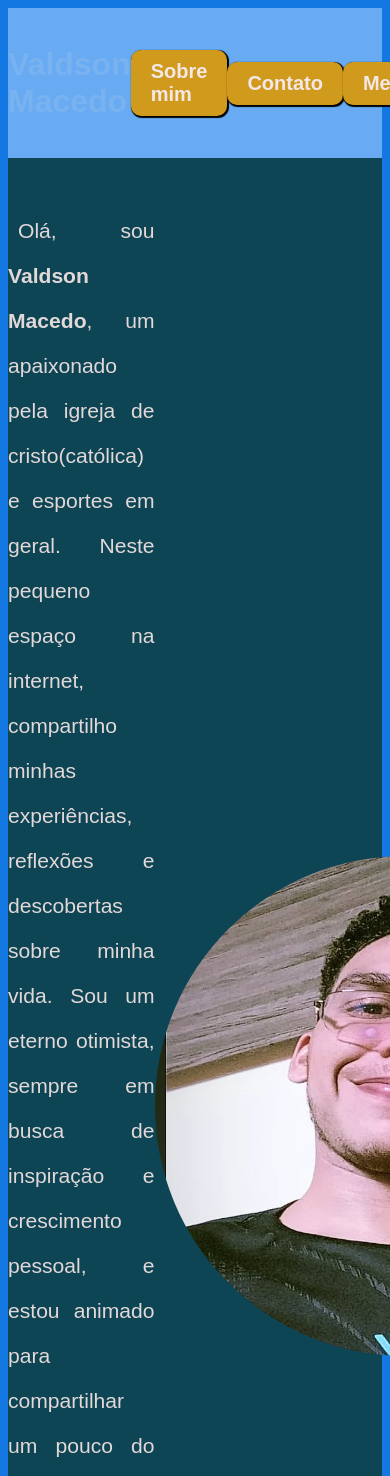
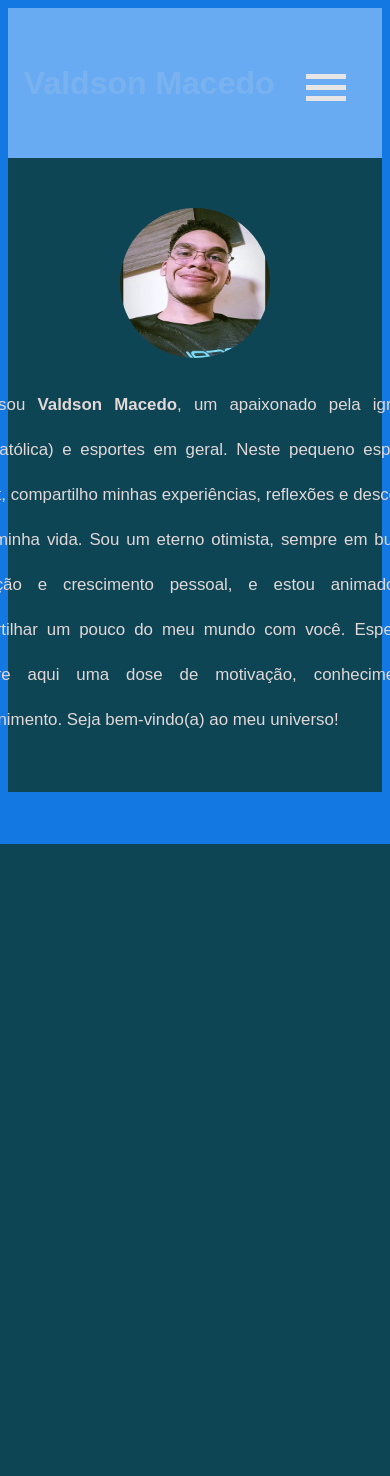
Before and after one commit to ValdsonSilva/Blog_para_estudo, a Django app: page / in a window 390 px wide; the page is wider, and only the part inside the window is pictured. Shown: the top 1476 px of that part. After the commit the page ends 844 px from the top of that part, so only its background shows below. Run offline with Django 4.2, Linux system fonts and the light colour scheme.

Commit message:
Tela home responsiva

```diff
--- a/blog/pagina/static/home.css
+++ b/blog/pagina/static/home.css
@@ -114,3 +114,61 @@ main {
     margin-bottom: 400px;
     width: 200px;
 }
+
+.botao_hamburguer {
+    display: none;
+}
+
+/* tela grande */
+@media (max-width: 1372px) {
+    /* .botao_hamburguer {
+        display: block;
+        width: 30px;
+        height: 3px;
+        background-color: #333;
+        margin: 5px 0;
+        cursor: pointer;
+    } */
+
+    main {
+        display: flex;
+        justify-content: space-around;
+        flex-direction: column-reverse;
+        align-items: center;
+        gap: 20px;
+    }
+
+    .navegacao {
+        display: none;
+    }
+
+    .one, .two, .three {
+        background-color: rgb(229, 229, 229);
+        height: 5px;
+        width: 100%;
+        margin: 6px auto;
+    }
+
+    .botao_hamburguer {
+        display: block;
+        width: 40px;
+        height: 30px;
+        margin-right: 20px;
+    }
+}
+
+@media (max-width: 936px) {
+    .conteudo_principal {
+        font-size: 2vh;
+        /* background-color: black; */
+        width: 500px;
+    }
+}
+
+@media (max-width: 425px) {
+    .foto {
+        width: 150px;
+        height: 150px;
+        border-radius: 50%;
+    }
+}
--- a/blog/pagina/static/sucesso.css
+++ b/blog/pagina/static/sucesso.css
@@ -66,5 +66,5 @@ li {
 .botoes {
     display: flex;
     justify-content: space-around;
-    gap: 15px;
+    gap: 35px;
 }
--- a/blog/pagina/templates/home.html
+++ b/blog/pagina/templates/home.html
@@ -24,6 +24,12 @@
             <a class="bo b3">Estilo de vida</a>
             <a class="bo b4">Universidade</a>
         </nav>
+
+        <div class="botao_hamburguer">
+            <div class='one'></div>
+            <div class='two'></div>
+            <div class='three'></div>
+        </div>
     </header>
 
     <main>
--- a/blog/pagina/templates/mensagens.html
+++ b/blog/pagina/templates/mensagens.html
@@ -10,7 +10,7 @@
         <h2>Mensagens</h2>
         {% for contato in contatos %}
             <li>
-                <b>Nome:</b>{{contato.nome}} ---- <b>mensagem:</b>{{contato.mensagem}}
+                <b>Nome:</b>{{contato.nome}}  --- <b>mensagem:</b>{{contato.mensagem}}
             </li>
 
             <div class='botoes'>
```
Also changed, not shown: blog/db.sqlite3.
